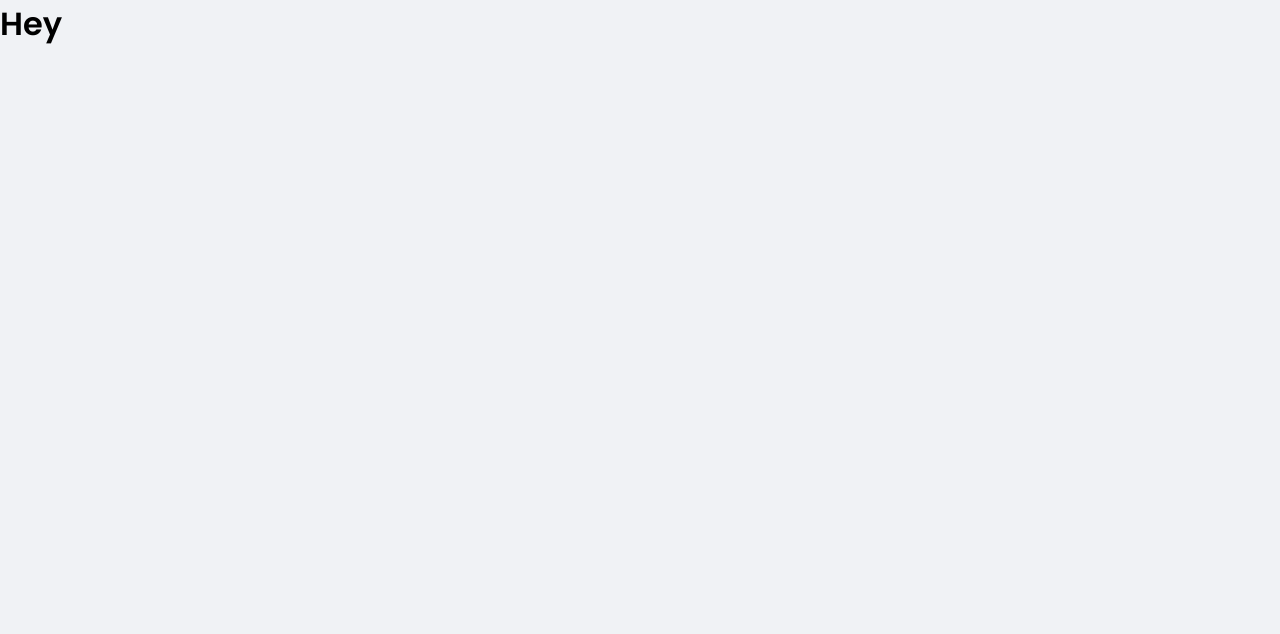
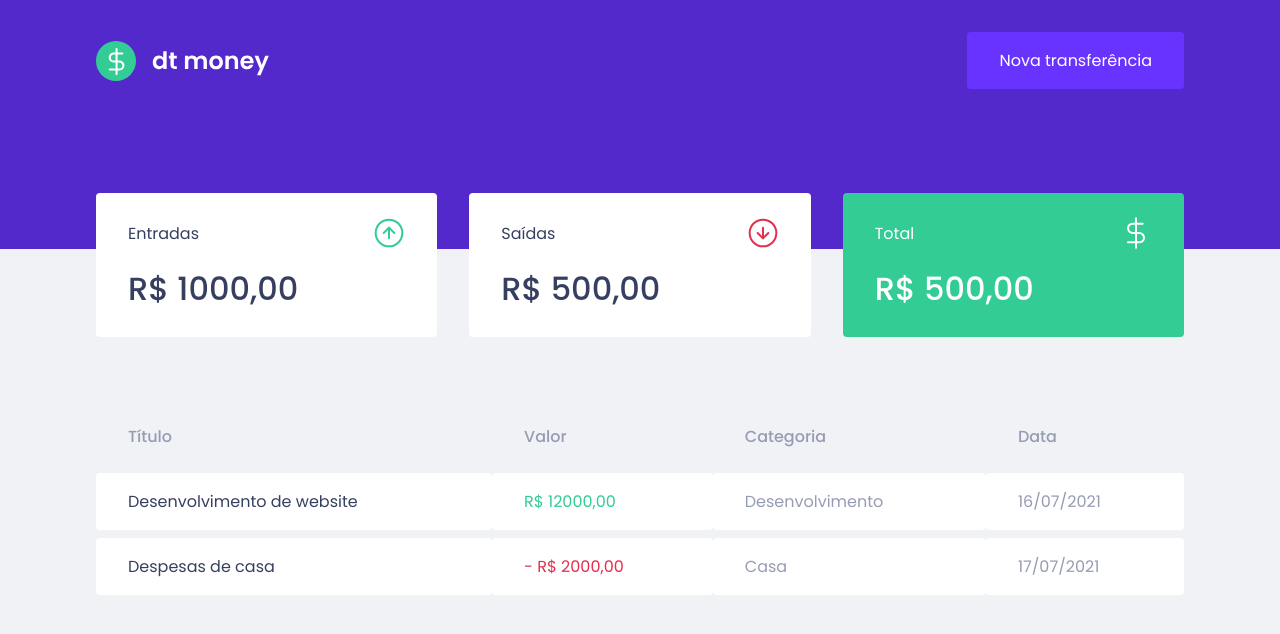
Before and after one commit to fabiobends/ignite-chapter-2-reactjs, a React (Create React App) app: page / in a window 1280 px wide. Shown: the top 634 px of the page. Built offline with nearby package versions, Linux system fonts and the light colour scheme.

Commit message:
add: header and dashboard with summary and transactions table

```diff
--- a/src/App.tsx
+++ b/src/App.tsx
@@ -1,11 +1,14 @@
+import { Dashboard } from "./components/Dashboard";
+import { Header } from "./components/Header";
 import { GlobalStyles } from "./styles/global";
 
 function App() {
   return (
-    <div className="App">
-      <h1>Hey</h1>
-      <GlobalStyles/>
-    </div>
+    <>
+      <Header />
+      <Dashboard />
+      <GlobalStyles />
+    </>
   );
 }
 
--- /dev/null
+++ b/src/components/Dashboard/index.tsx
@@ -0,0 +1,12 @@
+import { Summary } from "../Summary";
+import { TransactionsTable } from "../TransactionsTable";
+import { Container } from "./styles";
+
+export function Dashboard() {
+  return (
+    <Container>
+      <Summary />
+      <TransactionsTable />
+    </Container>
+  );
+}
--- /dev/null
+++ b/src/components/Dashboard/styles.ts
@@ -0,0 +1,7 @@
+import styled from "styled-components";
+
+export const Container = styled.main`
+  max-width: 1120px;
+  margin: 0 auto;
+  padding: 2.5rem 1em;
+`;
--- /dev/null
+++ b/src/components/Header/index.tsx
@@ -0,0 +1,13 @@
+import logoImg from "../../assets/logo.svg";
+import { Container, Content } from "./styles";
+
+export function Header() {
+  return (
+    <Container>
+      <Content>
+        <img src={logoImg} alt="dt money" />
+        <button type="button">Nova transferência</button>
+      </Content>
+    </Container>
+  );
+}
--- /dev/null
+++ b/src/components/Header/styles.ts
@@ -0,0 +1,27 @@
+import styled from "styled-components";
+
+export const Container = styled.header`
+  background: var(--blue);
+`;
+
+export const Content = styled.div`
+  max-width: 1120px;
+  margin: 0 auto;
+  padding: 2rem 1rem 10rem;
+  display: flex;
+  align-items: center;
+  justify-content: space-between;
+
+  button {
+    font-size: 1rem;
+    background: var(--blue-light);
+    color: #fff;
+    padding: 1em 2em;
+    border-radius: 0.25em;
+    transition: ease-in filter 0.2s;
+
+    &:hover {
+      filter: brightness(0.9);
+    }
+  }
+`;
--- /dev/null
+++ b/src/components/Summary/index.tsx
@@ -0,0 +1,32 @@
+import incomeImg from "../../assets/income.svg";
+import outcomeImg from "../../assets/outcome.svg";
+import totalImg from "../../assets/total.svg";
+import { Container } from "./styles";
+
+export function Summary() {
+  return (
+    <Container>
+      <div>
+        <header>
+          <p>Entradas</p>
+          <img src={incomeImg} alt="Entradas" />
+        </header>
+        <strong>R$ 1000,00</strong>
+      </div>
+      <div>
+        <header>
+          <p>Saídas</p>
+          <img src={outcomeImg} alt="Saídas" />
+        </header>
+        <strong>R$ 500,00</strong>
+      </div>
+      <div className="highlight-background">
+        <header>
+          <p>Total</p>
+          <img src={totalImg} alt="Total" />
+        </header>
+        <strong>R$ 500,00</strong>
+      </div>
+    </Container>
+  );
+}
--- /dev/null
+++ b/src/components/Summary/styles.ts
@@ -0,0 +1,34 @@
+import styled from "styled-components";
+
+export const Container = styled.div`
+  display: grid;
+  grid-template-columns: repeat(3, 1fr);
+  margin-top: -6rem;
+  gap: 2rem;
+
+  div {
+    padding: 1.5rem 2rem;
+    background: var(--shape);
+    border-radius: 0.25rem;
+    color: var(--text-title);
+
+    header {
+      display: flex;
+      justify-content: space-between;
+      align-items: center;
+    }
+
+    strong {
+      display: block;
+      margin-top: 1rem;
+      font-weight: 500;
+      font-size: 2rem;
+      line-height: 3rem;
+    }
+
+    &.highlight-background {
+      background: var(--green);
+      color: #fff;
+    }
+  }
+`;
--- /dev/null
+++ b/src/components/TransactionsTable/index.tsx
@@ -0,0 +1,32 @@
+import { Container } from "./styles";
+
+export function TransactionsTable() {
+  return (
+    <Container>
+      <table>
+        <thead>
+          <tr>
+            <th>Título</th>
+            <th>Valor</th>
+            <th>Categoria</th>
+            <th>Data</th>
+          </tr>
+        </thead>
+        <tbody>
+          <tr>
+            <td>Desenvolvimento de website</td>
+            <td className="deposit">R$ 12000,00</td>
+            <td>Desenvolvimento</td>
+            <td>16/07/2021</td>
+          </tr>
+          <tr>
+            <td>Despesas de casa</td>
+            <td className="withdraw">- R$ 2000,00</td>
+            <td>Casa</td>
+            <td>17/07/2021</td>
+          </tr>
+        </tbody>
+      </table>
+    </Container>
+  );
+}
--- /dev/null
+++ b/src/components/TransactionsTable/styles.ts
@@ -0,0 +1,38 @@
+import styled from "styled-components";
+
+export const Container = styled.div`
+  margin-top: 4rem;
+
+  table {
+    width: 100%;
+    border-spacing: 0 0.5rem;
+    color: var(--text-body);
+
+    th {
+      text-align: left;
+      font-weight: 500;
+      padding: 1rem 2rem;
+      line-height: 1.5rem;
+    }
+
+    td {
+      padding: 1rem 2rem;
+      border: 0;
+      background: var(--shape);
+      border-radius: 0.25rem;
+
+
+      &:first-child{
+        color: var(--text-title);
+      }
+
+      &.deposit {
+        color: var(--green);
+      }
+
+      &.withdraw {
+        color: var(--red);
+      }
+    }
+  }
+`;
```
